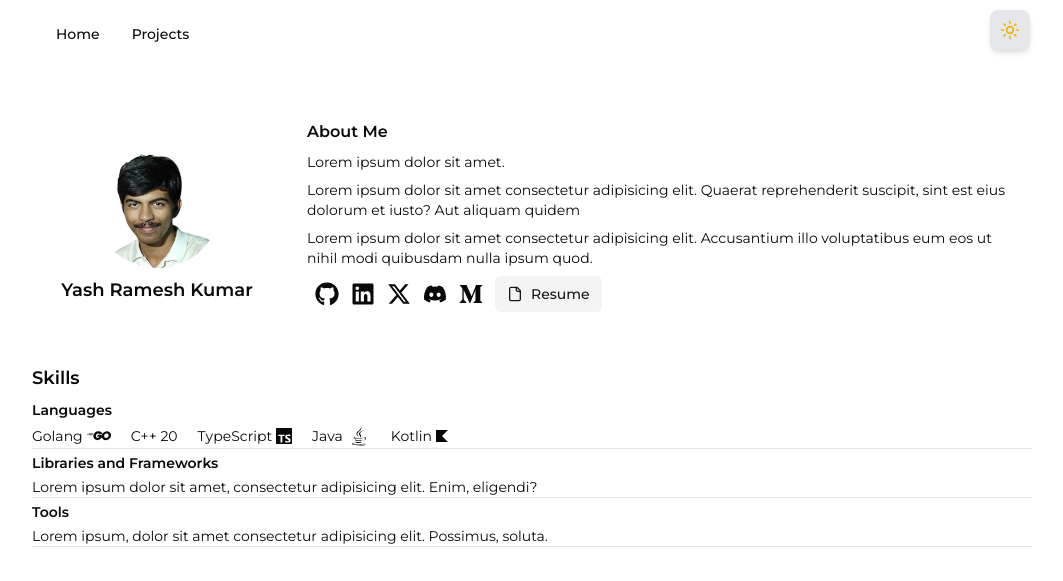
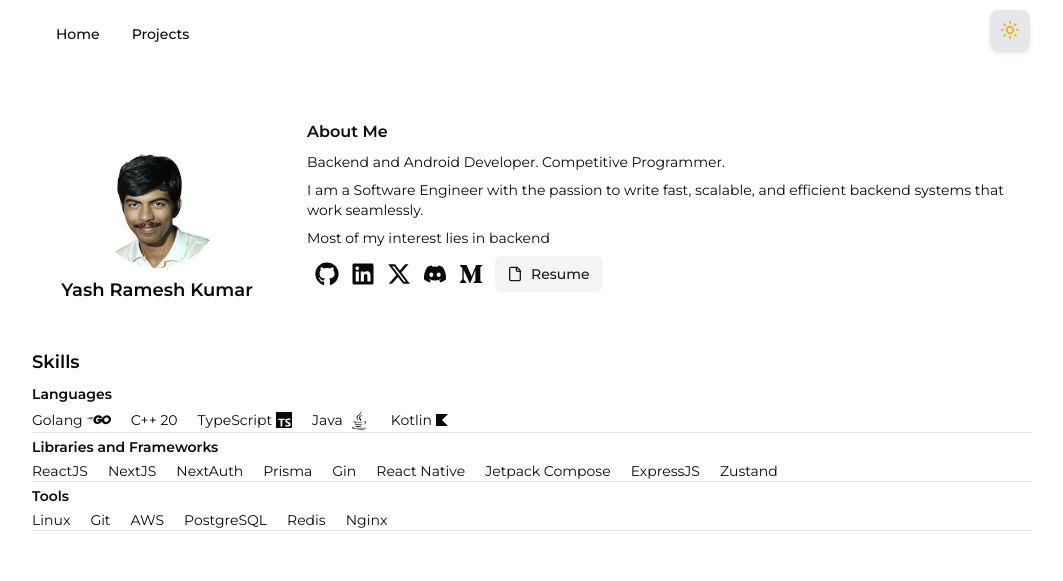
Before and after one commit to devyk100/nextjs-portfolio, a Next.js app: page / in a window 1280 px wide. Shown: the top 581 px of the page, without its empty margins (108-1171 px from the left). Built offline with nearby package versions, Linux system fonts and the light colour scheme; no server answers.

Commit message:
added more skills

```diff
--- a/src/components/portfolio/about-me.tsx
+++ b/src/components/portfolio/about-me.tsx
@@ -9,25 +9,25 @@ export default function AboutMe() {
         <div className="max-w-[700px] mt-5">
             <h3 className="font-semibold">About Me</h3>
             <p className="text-sm my-2">
-                Lorem ipsum dolor sit amet.
+                Backend and Android Developer. Competitive Programmer.
             </p>
             <p className="text-sm my-2">
-                Lorem ipsum dolor sit amet consectetur adipisicing elit. Quaerat reprehenderit suscipit, sint est eius dolorum et iusto? Aut aliquam quidem
+                I am a Software Engineer with the passion to write fast, scalable, and efficient backend systems that work seamlessly.
             </p>
             <p className="text-sm my-2">
-                Lorem ipsum dolor sit amet consectetur adipisicing elit. Accusantium illo voluptatibus eum eos ut nihil modi quibusdam nulla ipsum quod.
+                Most of my interest lies in backend
             </p>
             <div className="flex gap-3 flex-wrap items-center m-2 ">
-                <Link href={""}>
+                <Link href={"https://github.com/devyk100"}>
                     <FaGithub className="w-6 h-6" />
                 </Link>
-                <Link href={""}>
+                <Link href={"https://www.linkedin.com/in/devyk100/"}>
                     <FaLinkedin className="w-6 h-6" />
                 </Link>
-                <Link href={""}>
+                <Link href={"https://x.com/devyk100"}>
                     <FaXTwitter className="w-6 h-6" />
                 </Link>
-                <Link href={"https://www.google.com"}>
+                <Link href={""}>
                     <FaDiscord className="w-6 h-6" />
                 </Link>
                 <Link href={""}>
--- a/src/components/skills-section/skills.tsx
+++ b/src/components/skills-section/skills.tsx
@@ -34,8 +34,34 @@ export default function SkillsSection() {
                 <h2 className="font-semibold my-1">
                     Libraries and Frameworks
                 </h2>
-                <p>
-                    Lorem ipsum dolor sit amet, consectetur adipisicing elit. Enim, eligendi?
+                <p className="flex flex-wrap gap-5 items-center">
+                    <span>
+                        ReactJS
+                    </span>
+                    <span>
+                        NextJS
+                    </span>
+                    <span>
+                        NextAuth
+                    </span>
+                    <span>
+                        Prisma
+                    </span>
+                    <span>
+                        Gin
+                    </span>
+                    <span>
+                        React Native
+                    </span>
+                    <span>
+                        Jetpack Compose
+                    </span>
+                    <span>
+                        ExpressJS
+                    </span>
+                    <span>
+                        Zustand
+                    </span>
                 </p>
             </div>
             <Separator />
@@ -43,8 +69,25 @@ export default function SkillsSection() {
                 <h2 className="font-semibold my-1">
                     Tools
                 </h2>
-                <p>
-                    Lorem ipsum, dolor sit amet consectetur adipisicing elit. Possimus, soluta.
+                <p className="flex flex-wrap gap-5 items-center">
+                    <span>
+                        Linux
+                    </span>
+                    <span>
+                        Git
+                    </span>
+                    <span>
+                        AWS
+                    </span>
+                    <span>
+                        PostgreSQL
+                    </span>
+                    <span>
+                        Redis
+                    </span>
+                    <span>
+                        Nginx
+                    </span>
                 </p>
             </div>
             <Separator />
```
